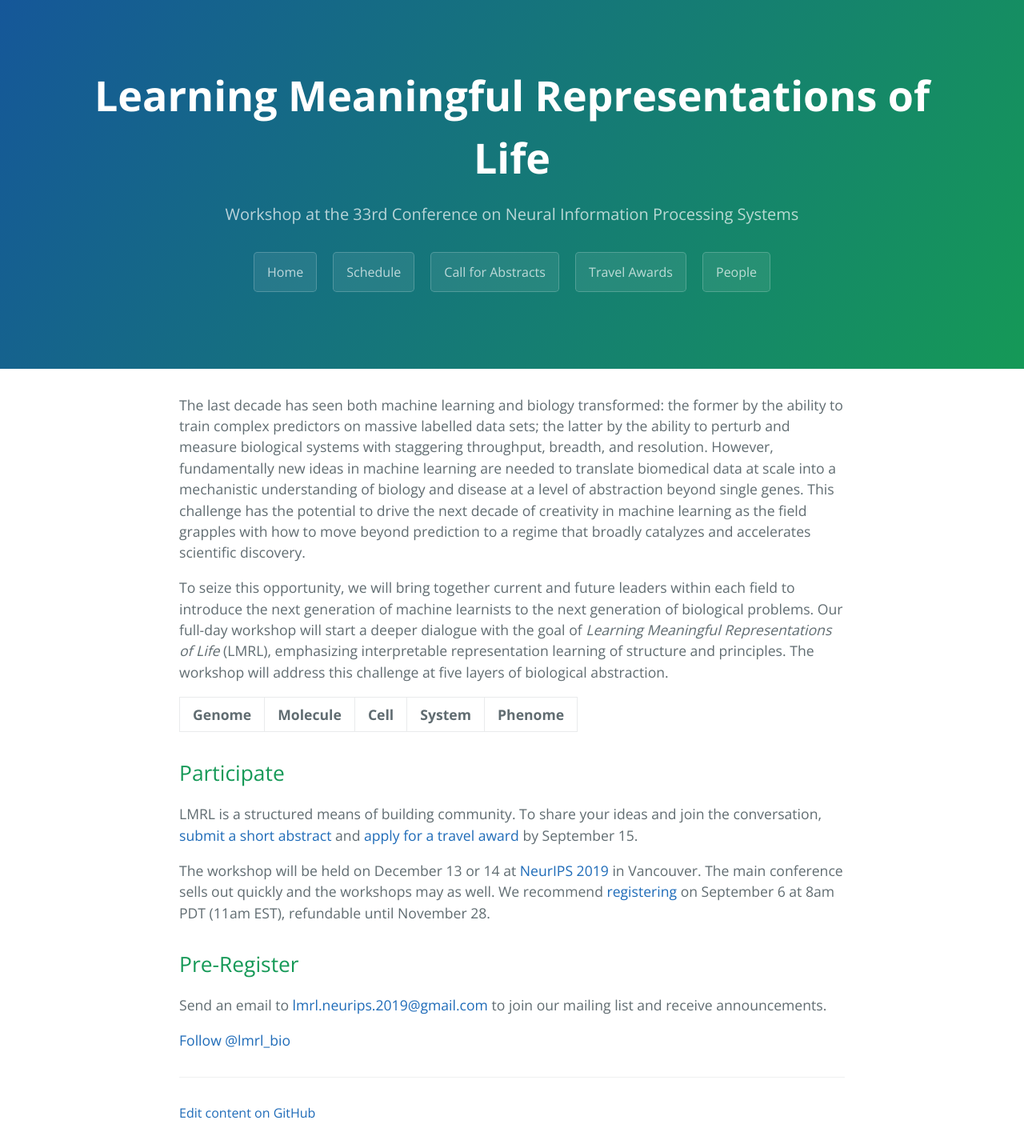
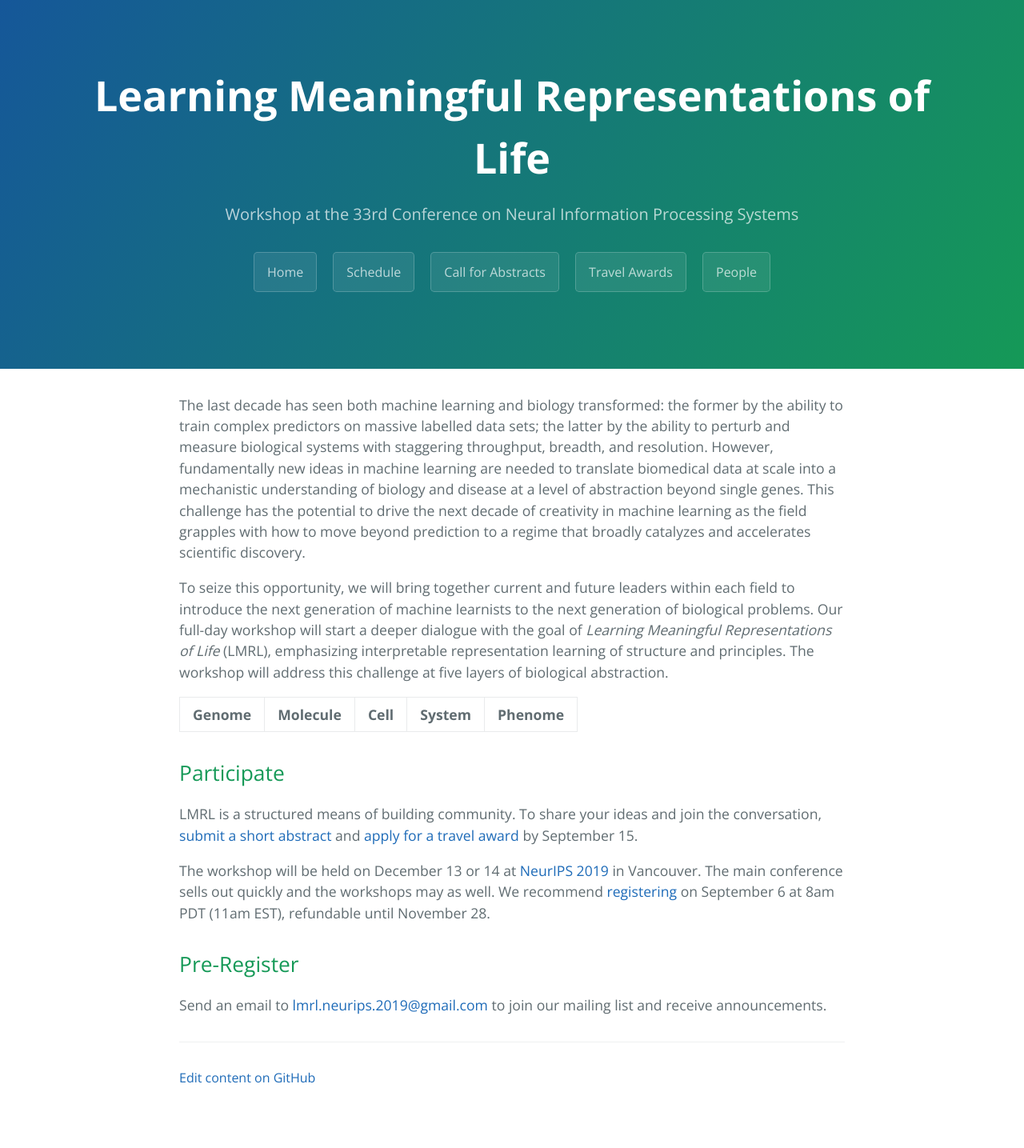
Before and after one commit to lmrl-bio/lmrl-bio.github.io, a Jekyll site: the page built from index.md, in a window 1280 px wide. Shown: the whole page at 80% size. Built offline with Jekyll 4.4.1, drawn with Linux system fonts in a browser that asks for light colours; comment, search, counter and statistics services are not loaded; after the commit the page ends 1391 px from its top, so only the background shows below that.

Commit message:
remove twitter link for now

```diff
--- a/index.md
+++ b/index.md
@@ -24,5 +24,3 @@ The workshop will be held on December 13 or 14 at [NeurIPS 2019](https://nips.cc
 ## Pre-Register
 
 Send an email to <a href = "mailto: lmrl.neurips.2019@gmail.com">lmrl.neurips.2019@gmail.com</a> to join our mailing list and receive announcements.
-
-<a href="https://twitter.com/lmrl_bio?ref_src=twsrc%5Etfw" class="twitter-follow-button" data-size="large" data-show-count="false">Follow @lmrl_bio</a><script async src="https://platform.twitter.com/widgets.js" charset="utf-8"></script>
```
